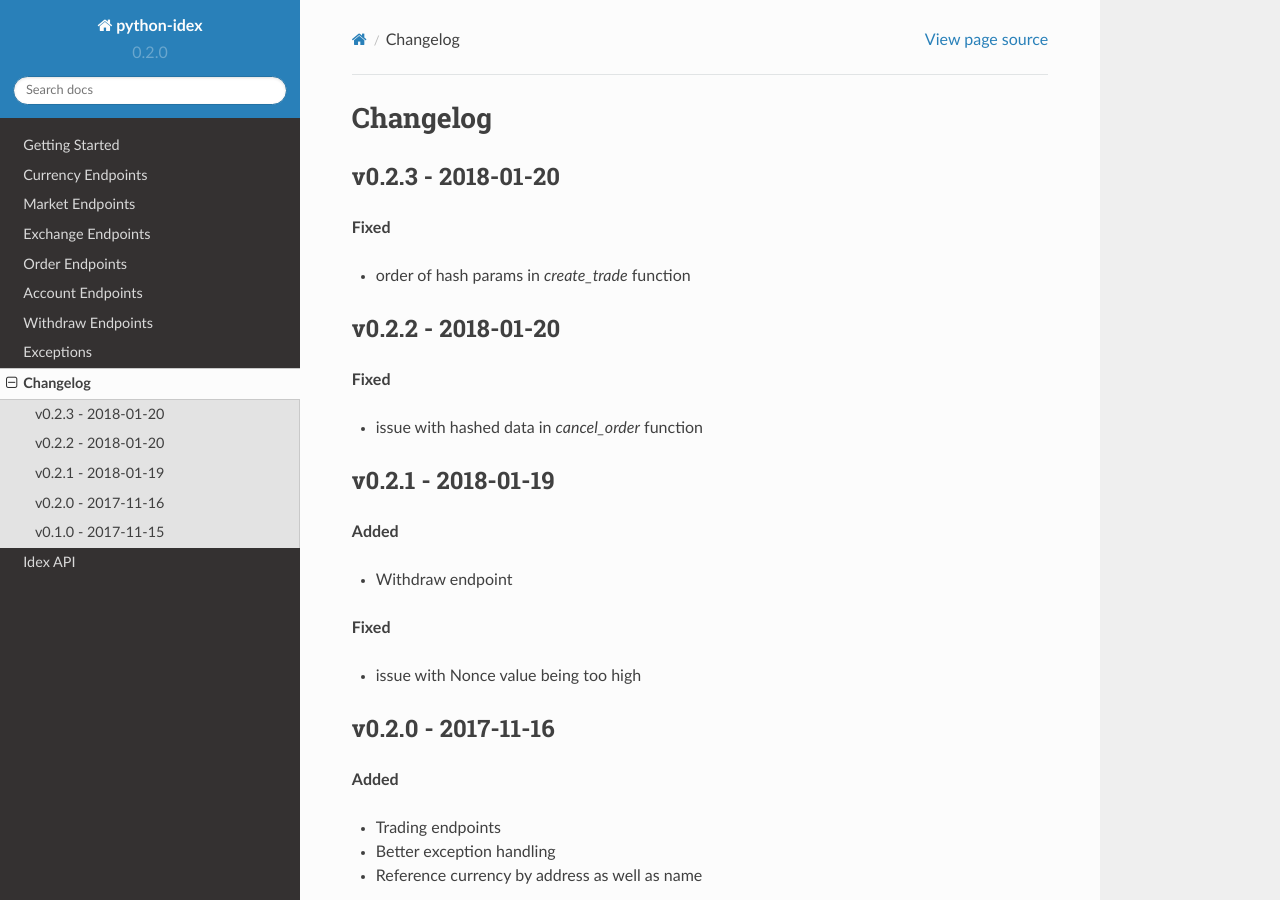
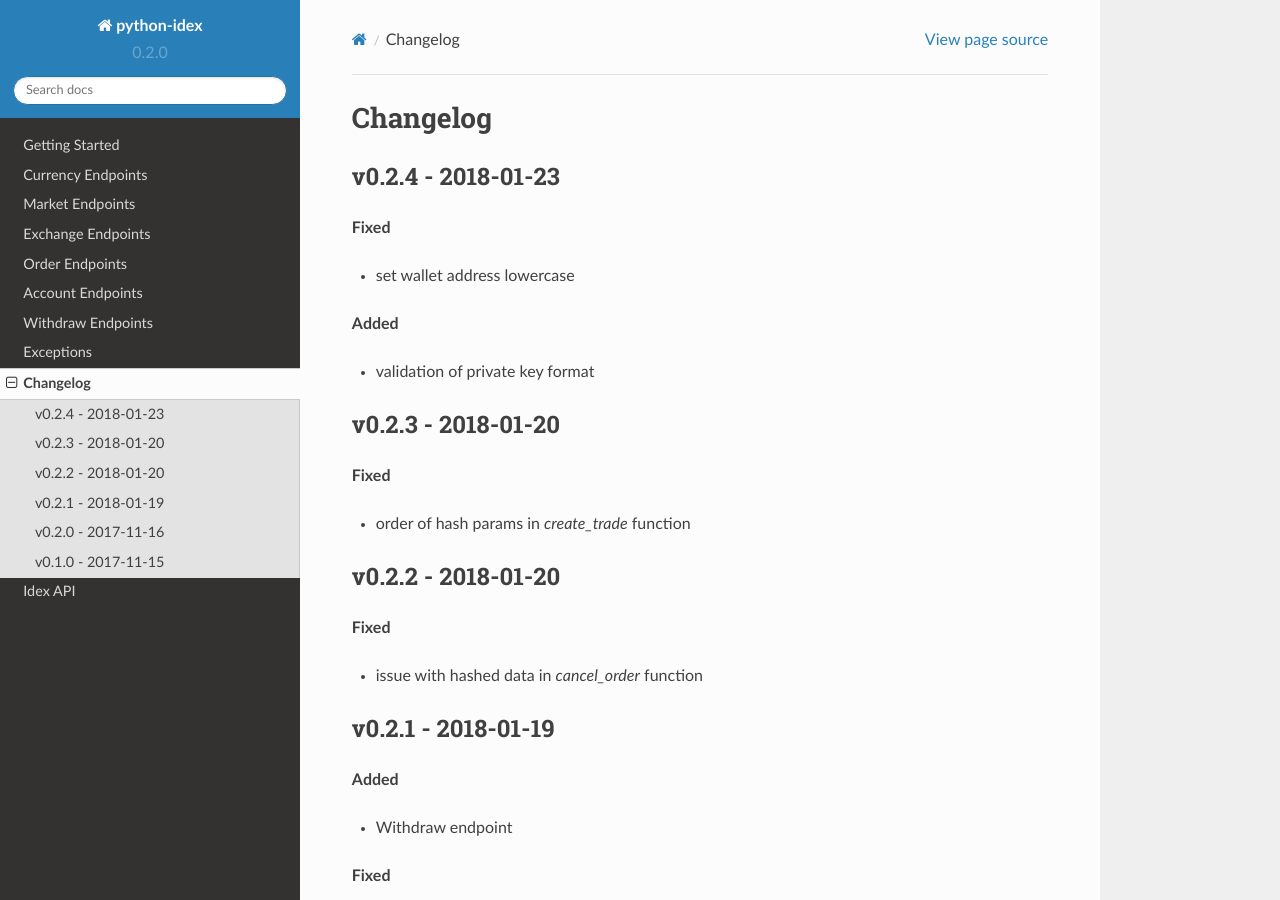
Before and after one commit to sammchardy/python-idex, a Sphinx documentation site: the page built from docs/changelog.rst, in a window 1280 px wide and 900 px high. Built offline with Sphinx 7.4.7 and the Read the Docs theme 2.0.0, drawn with Linux system fonts in a browser that asks for light colours; formulas are drawn with MathJax 3.

Commit message:
Update to v0.2.4

```diff
--- a/README.rst
+++ b/README.rst
@@ -1,5 +1,5 @@
 =============================
-Welcome to python-idex v0.2.3
+Welcome to python-idex v0.2.4
 =============================
 
 .. image:: https://img.shields.io/pypi/v/python-idex.svg
--- a/docs/changelog.rst
+++ b/docs/changelog.rst
@@ -1,5 +1,16 @@
 Changelog
 =========
+
+v0.2.4 - 2018-01-23
+^^^^^^^^^^^^^^^^^^^
+
+**Fixed**
+
+- set wallet address lowercase
+
+**Added**
+
+- validation of private key format
 
 v0.2.3 - 2018-01-20
 ^^^^^^^^^^^^^^^^^^^
--- a/setup.py
+++ b/setup.py
@@ -3,7 +3,7 @@
 
 setup(
     name='python-idex',
-    version='0.2.3',
+    version='0.2.4',
     packages=['idex'],
     description='IDEX REST API python implementation',
     url='https://github.com/sammchardy/python-idex',
```
